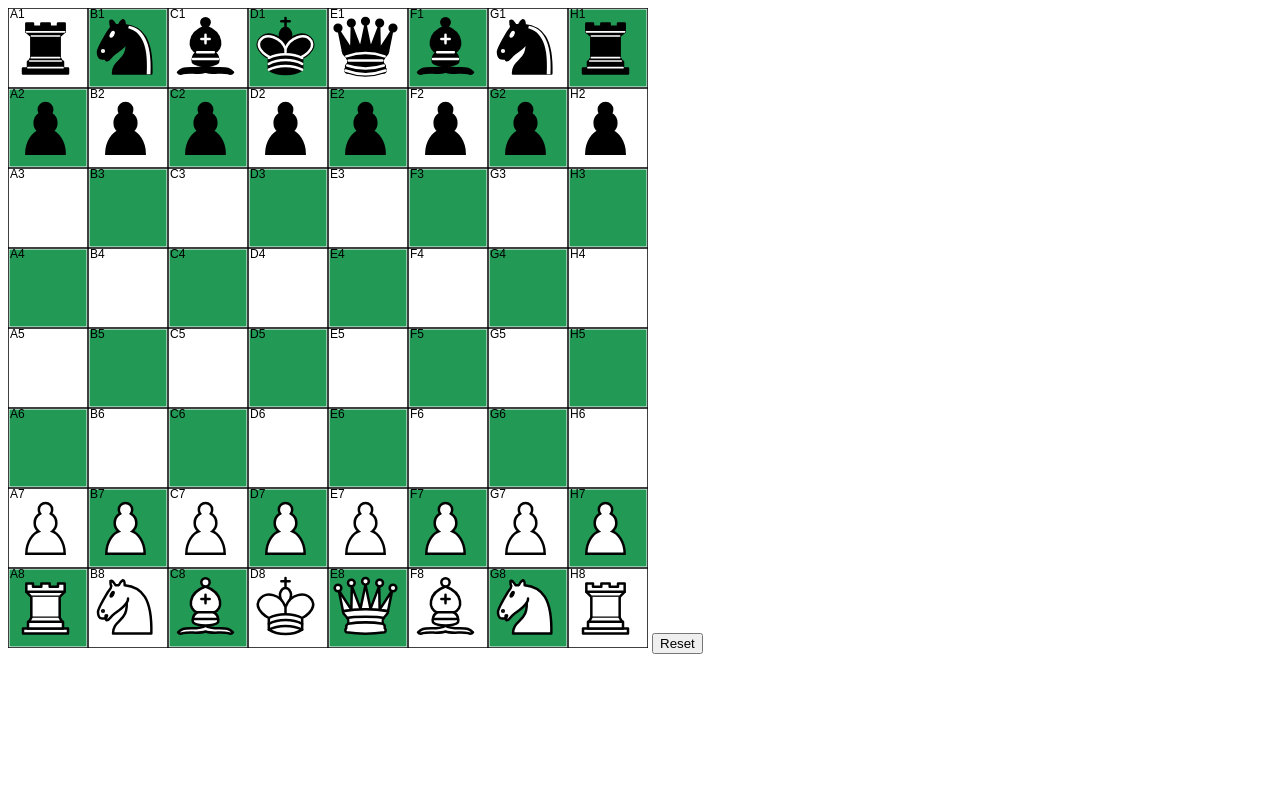
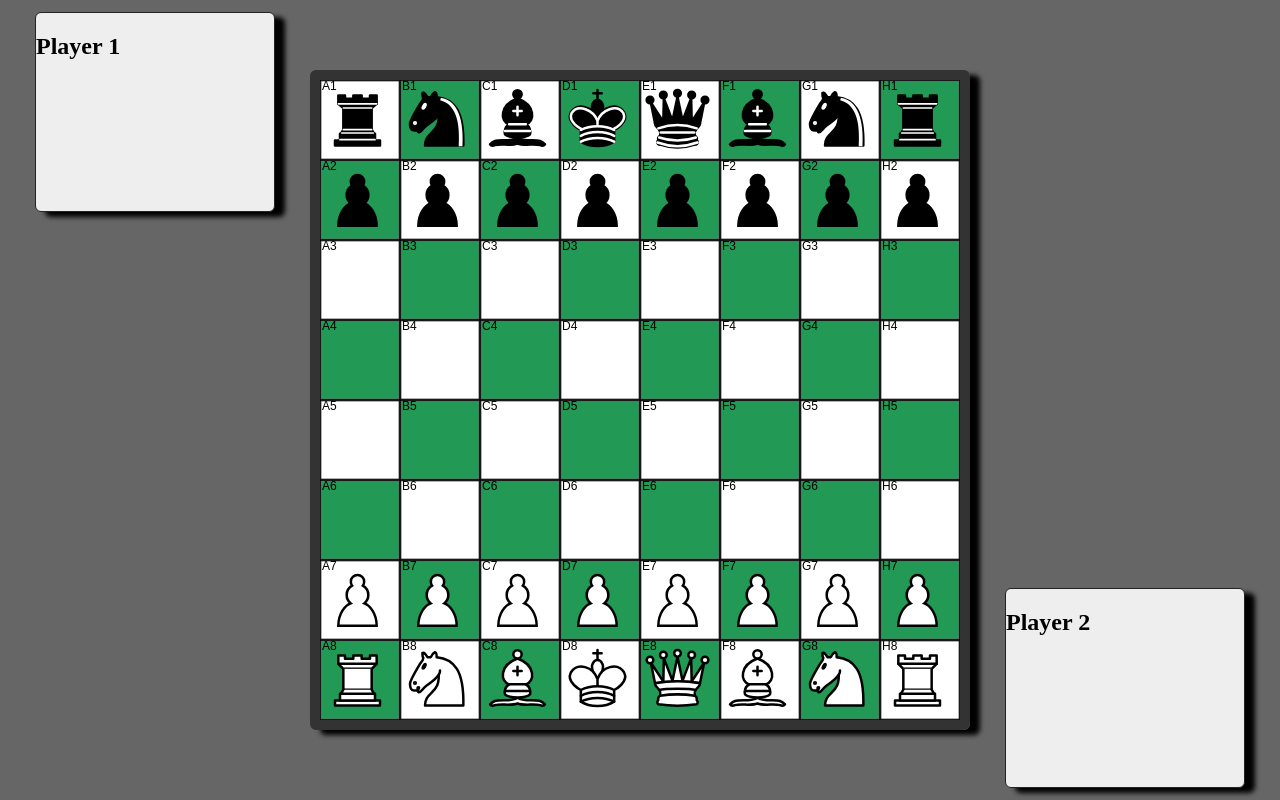
Before and after one commit to kgilla/js-chess, a website with bundled scripts: page index.html in a window 1280 px wide. Built offline with nearby package versions, Linux system fonts and the light colour scheme.

Commit message:
Started work on ui improvements, fixed issues related to mouse clicks from other mouse buttons

```diff
--- /dev/null
+++ b/index.css
@@ -0,0 +1,63 @@
+body {
+  height: 100vh;
+  max-height: 100vh;
+  margin: 0;
+  padding: 0;
+  background-color: #666;
+}
+
+* {
+  box-sizing: border-box;
+}
+
+nav {
+  height: 30px;
+  display: flex;
+  align-items: center;
+  justify-content: space-between;
+  background-color: green;
+  margin-bottom: 6px;
+  padding: 6px;
+}
+
+#main-container {
+  height: 100vh;
+  display: grid;
+  grid-template-columns: 1fr 1fr 1fr;
+  align-items: center;
+}
+
+#player1 {
+  height: 100vh;
+  display: flex;
+  flex-direction: column;
+  justify-content: start;
+  align-items: center;
+  padding: 12px;
+}
+
+#player2 {
+  height: 100vh;
+  display: flex;
+  flex-direction: column;
+  justify-content: end;
+  align-items: center;
+  padding: 12px;
+}
+
+.player-info-container {
+  width: 240px;
+  height: 200px;
+  background-color: #eee;
+  box-shadow: 10px 5px 5px #000;
+  border: solid #222 1px;
+  border-radius: 6px;
+}
+
+#canvas {
+  grid-column: 2;
+  box-shadow: 10px 5px 5px #000;
+  border: solid #333 10px;
+  border-radius: 6px;
+  box-sizing: border-box;
+}
--- a/index.html
+++ b/index.html
@@ -3,11 +3,29 @@
   <head>
     <meta charset="UTF-8" />
     <meta name="viewport" content="width=device-width, initial-scale=1.0" />
+    <link rel="stylesheet" href="index.css" />
     <title>Document</title>
   </head>
   <body>
-    <canvas id="canvas"></canvas>
-    <button id="reset">Reset</button>
+    <header>
+      <!-- <nav>
+        <h3>Chess</h3>
+        <button id="reset">Reset</button>
+      </nav> -->
+    </header>
+    <div id="main-container">
+      <div id="player1">
+        <div class="player-info-container">
+          <h2>Player 1</h2>
+        </div>
+      </div>
+      <canvas id="canvas"></canvas>
+      <div id="player2">
+        <div class="player-info-container">
+          <h2>Player 2</h2>
+        </div>
+      </div>
+    </div>
     <script type="module" src="./index.js" type="text/javascript"></script>
   </body>
 </html>
--- a/index.js
+++ b/index.js
@@ -6,6 +6,7 @@ const canvas = document.querySelector("#canvas");
 const ctx = canvas.getContext("2d");
 
 const resetButton = document.querySelector("#reset");
+const turn = document.querySelector("#turn");
 
 canvas.width = CANVAS_WIDTH;
 canvas.height = CANVAS_HEIGHT;
@@ -27,6 +28,7 @@ const determineCell = (e) => {
 
 // Event Handlers
 const handleMouseDown = (e) => {
+  if (e.which !== 1) return;
   game.currentCell = determineCell(e);
   if (game.currentCell.piece && game.currentCell.piece.color === game.turn) {
     isDragging = true;
@@ -63,12 +65,16 @@ const handleMouseUp = (e) => {
   game.board.removeHighlights();
   game.board.draw();
   game.clearState();
-
+  updateUI();
   console.log(game.board.data);
 };
 
-const resetBoard = () => {
-  game.clearState();
+const newGame = () => {
+  game = new Game(ctx);
+};
+
+const updateUI = () => {
+  turn.textContent = game.turn;
 };
 
 // Event Listeners
@@ -76,4 +82,4 @@ canvas.addEventListener("mousedown", handleMouseDown);
 canvas.addEventListener("mousemove", handleMouseMove);
 canvas.addEventListener("mouseup", handleMouseUp);
 
-resetButton.addEventListener("click", resetBoard);
+resetButton.addEventListener("click", newGame);
```
